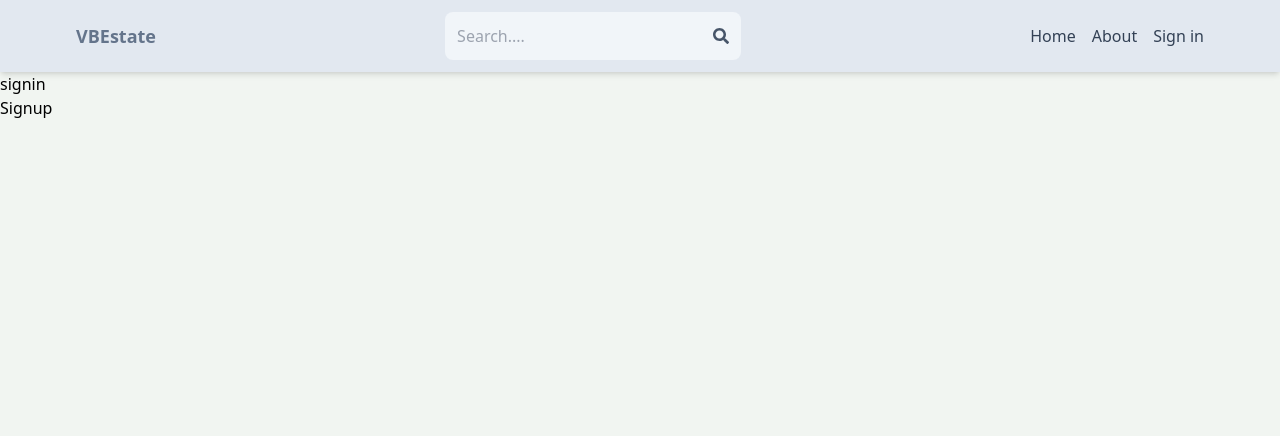
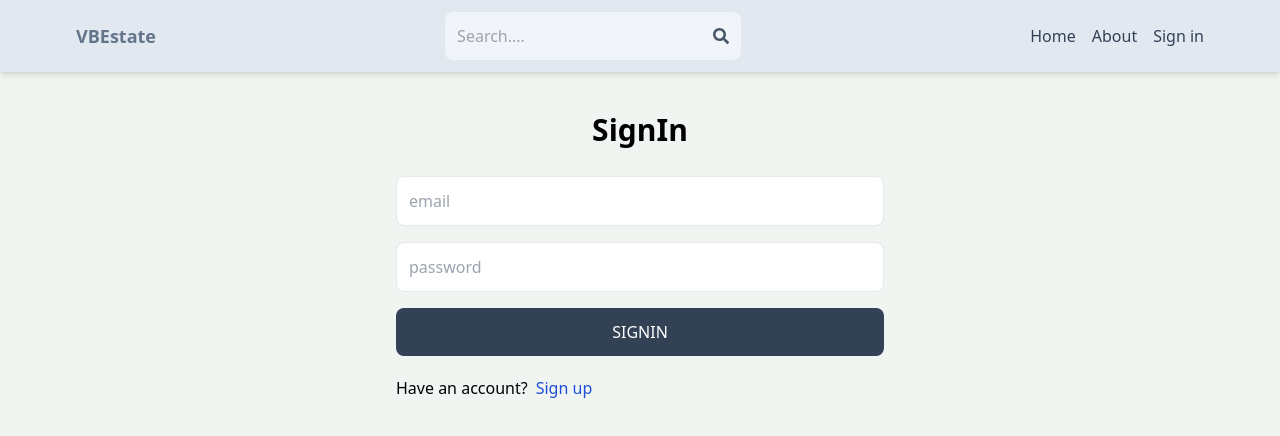
Before and after one commit to domivbhh/mernEstate, a React (Vite) app in the folder client/: page /sign-in in a window 1280 px wide. Shown: the top 436 px of the page. Built offline with nearby package versions, Linux system fonts and the light colour scheme.

Commit message:
signin ui linking with functionality

```diff
--- a/client/src/pages/SignUp.jsx
+++ b/client/src/pages/SignUp.jsx
@@ -14,7 +14,7 @@
 
         })
     }
-    console.log(formData)
+    // console.log(formData)
 
     const handleSubmit=async (e)=>{
         e.preventDefault();
@@ -27,7 +27,7 @@
             });
 
             const data=await resp.json()
-            console.log(data)
+            // console.log(data)
 
             if (data.success === false) {
               setError(data.message);
@@ -49,7 +49,7 @@
 
   return (
     <div className='p-3 max-w-lg mx-auto'>
-      <h1 className="text-3xl text-center font-semibold my-7">SignUp</h1>
+      <h1 className="text-3xl text-center font-semibold my-7">SignIn</h1>
       <form className='flex flex-col gap-4 ' onSubmit={handleSubmit}>
         <input
           type="text"
--- a/client/src/pages/Signin.jsx
+++ b/client/src/pages/Signin.jsx
@@ -1,14 +1,79 @@
-import React from 'react'
-import { Link } from 'react-router-dom'
+import React, { useState } from "react";
+import { Link, useNavigate } from "react-router-dom";
 
-const Signin = () => {
+const SignIn = () => {
+  const [formData, setFormData] = useState({});
+  const [error, setError] = useState(null);
+  const [loading, setLoading] = useState(false);
+  const navigate = useNavigate();
+
+  const handleChange = (e) => {
+    setFormData({ ...formData, [e.target.id]: e.target.value });
+  };
+  console.log(formData);
+
+  const handleSubmit = async (e) => {
+    e.preventDefault();
+    try {
+      setLoading(true);
+      const resp = await fetch("api/auth/signin", {
+        method: "POST",
+        headers: { "Content-Type": "application/json" },
+        body: JSON.stringify(formData),
+      });
+
+      const data = await resp.json();
+      console.log(data);
+
+      if (data.success === false) {
+        setError(data.message);
+        setLoading(false);
+        return;
+      }
+      setLoading(false);
+      setError(null);
+      navigate("/");
+    } catch (error) {
+      setLoading(false);
+      setError(error.message);
+    }
+  };
+
   return (
-    <div>
-      signin
-      <br/>
-      <Link to='/sign-up'>Signup</Link>
+    <div className="p-3 max-w-lg mx-auto">
+      <h1 className="text-3xl text-center font-semibold my-7">SignIn</h1>
+      <form className="flex flex-col gap-4 " onSubmit={handleSubmit}>
+
+        <input
+          type="email"
+          placeholder="email"
+          className="border p-3 rounded-lg"
+          id="email"
+          onChange={handleChange}
+        />
+        <input
+          type="password"
+          placeholder="password"
+          className="border p-3 rounded-lg"
+          id="password"
+          onChange={handleChange}
+        />
+        <button
+          className="bg-slate-700 text-white p-3 rounded-lg uppercase hover:opacity-95 disabled:opacity-80"
+          disabled={loading}
+        >
+          {loading ? "Loading...." : "Signin"}
+        </button>
+      </form>
+      <div className="flex gap-2 mt-5">
+        <p>Have an account?</p>
+        <Link to="/sign-up">
+          <span className="text-blue-700">Sign up</span>
+        </Link>
+      </div>
+      {error && <p className="text-red-500 mt-5">{error}</p>}
     </div>
-  )
-}
+  );
+};
 
-export default Signin
+export default SignIn;
```
Also changed, not shown: 1 other file (tests, documents, lock files or other folders).
